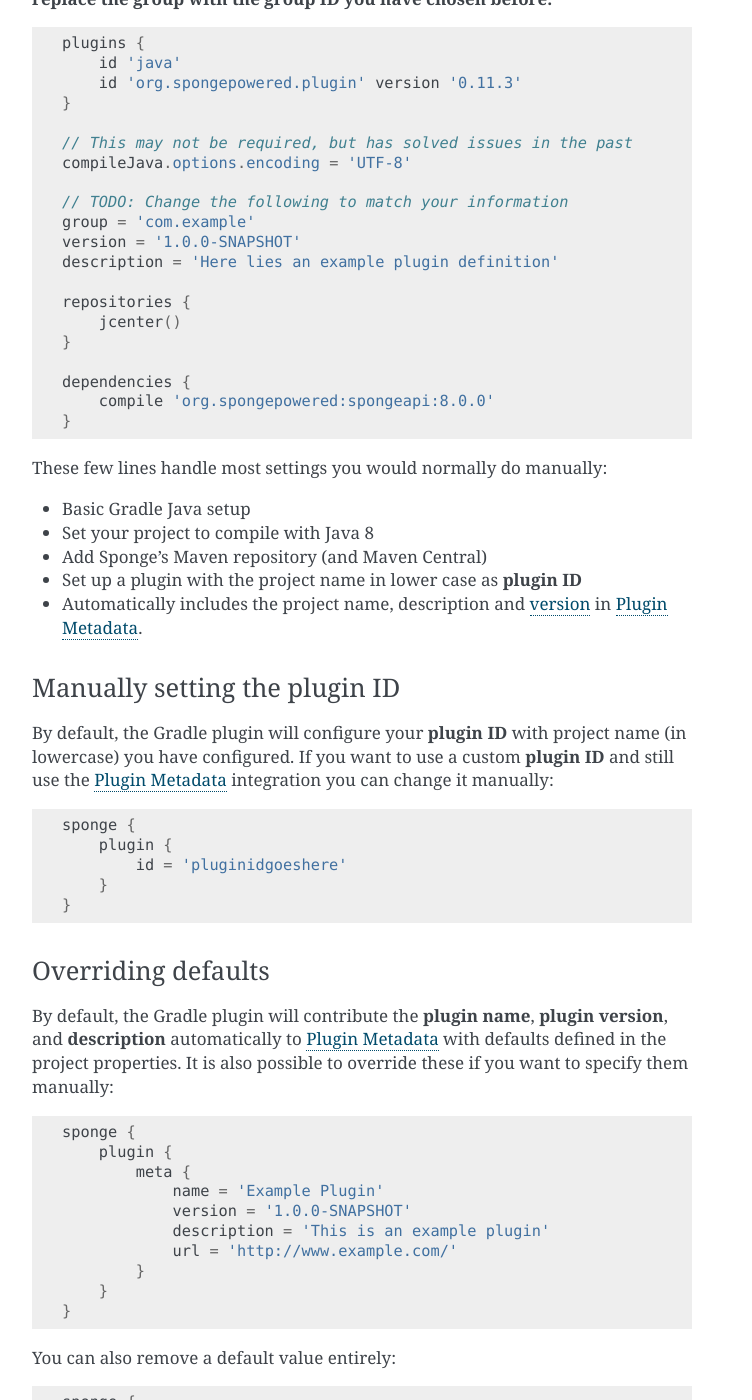
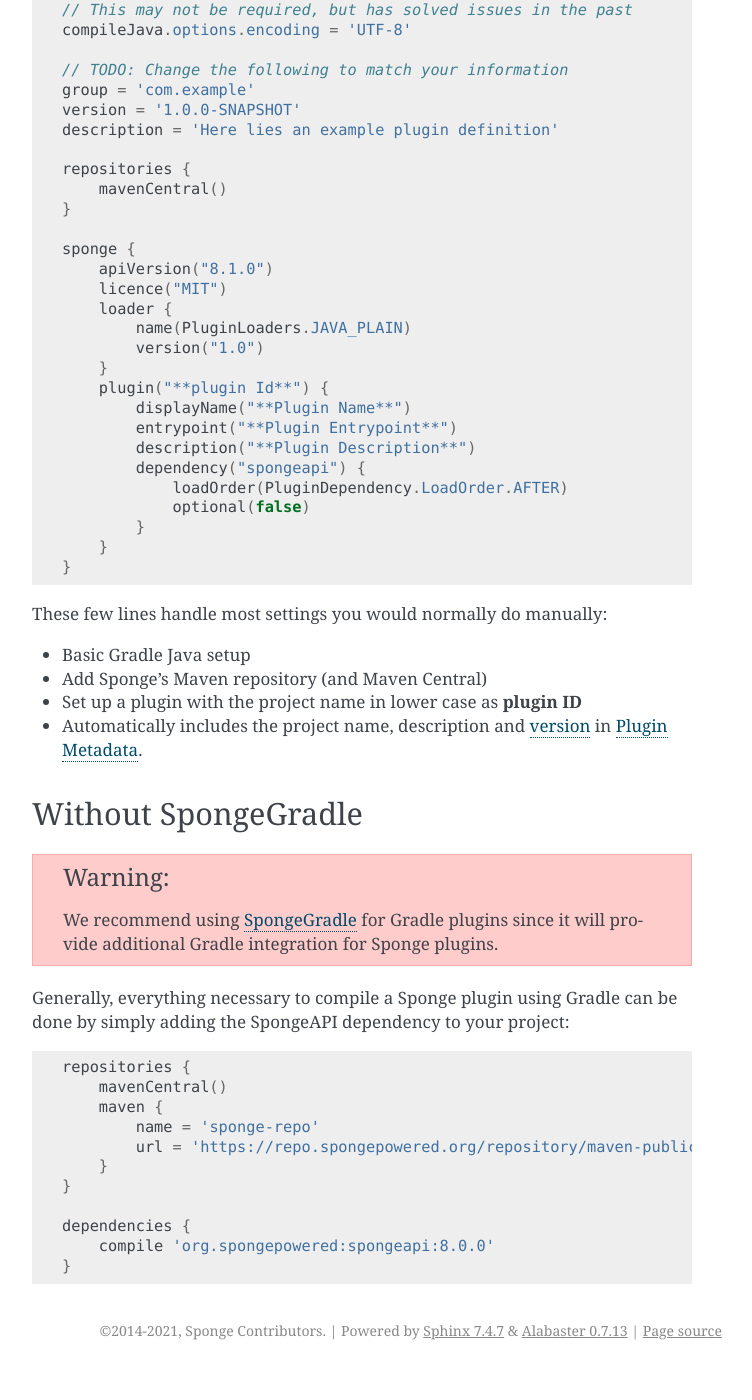
Before and after one commit to SpongePowered/SpongeDocs, a Sphinx documentation site: the page built from source/plugin/project/gradle.rst, in a window 1280 px wide and 1400 px high, scrolled down 664 px. Shown: the whole window, without its empty margins (388-1140 px from the left). Built offline with Sphinx 7.4.7, drawn with Linux system fonts in a browser that asks for light colours; after the commit the page ends 2034 px from its top, so only the background shows below that; some of the changed text lies outside the part shown.

Commit message:
Updates Setup Pages (#966)
* Updates Gradle

* Close enough

* Removes Kotlin format

```diff
--- a/source/plugin/project/gradle.rst
+++ b/source/plugin/project/gradle.rst
@@ -3,10 +3,6 @@
 =================
 
 .. _using-spongegradle:
-
-.. warning::
-    These docs were written for SpongeAPI 7 and are likely out of date.
-    `If you feel like you can help update them, please submit a PR! <https://github.com/SpongePowered/SpongeDocs>`__
 
 Using SpongeGradle
 ==================
@@ -40,69 +36,34 @@
     description = 'Here lies an example plugin definition'
 
     repositories {
-        jcenter()
+        mavenCentral()
     }
 
-    dependencies {
-        compile 'org.spongepowered:spongeapi:8.0.0'
+    sponge {
+        apiVersion("8.1.0")
+        licence("MIT")
+        loader {
+            name(PluginLoaders.JAVA_PLAIN)
+            version("1.0")
+        }
+        plugin("**plugin Id**") {
+            displayName("**Plugin Name**")
+            entrypoint("**Plugin Entrypoint**")
+            description("**Plugin Description**")
+            dependency("spongeapi") {
+                loadOrder(PluginDependency.LoadOrder.AFTER)
+                optional(false)
+            }
+        }
     }
 
 These few lines handle most settings you would normally do manually:
 
 * Basic Gradle Java setup
-* Set your project to compile with Java 8
 * Add Sponge's Maven repository (and Maven Central)
 * Set up a plugin with the project name in lower case as **plugin ID**
 * Automatically includes the project name, description and :doc:`version <../project/version-numbers>` in
   :doc:`/plugin/plugin-meta`.
-
-Manually setting the plugin ID
-~~~~~~~~~~~~~~~~~~~~~~~~~~~~~~
-
-By default, the Gradle plugin will configure your **plugin ID** with project name (in lowercase) you have configured.
-If you want to use a custom **plugin ID** and still use the :doc:`/plugin/plugin-meta` integration you can change it
-manually:
-
-.. code-block:: groovy
-
-    sponge {
-        plugin {
-            id = 'pluginidgoeshere'
-        }
-    }
-
-Overriding defaults
-~~~~~~~~~~~~~~~~~~~
-
-By default, the Gradle plugin will contribute the **plugin name**, **plugin version**, and **description** automatically
-to :doc:`/plugin/plugin-meta` with defaults defined in the project properties. It is also possible to override these if
-you want to specify them manually:
-
-.. code-block:: groovy
-
-    sponge {
-        plugin {
-            meta {
-                name = 'Example Plugin'
-                version = '1.0.0-SNAPSHOT'
-                description = 'This is an example plugin'
-                url = 'http://www.example.com/'
-            }
-        }
-    }
-
-You can also remove a default value entirely:
-
-.. code-block:: groovy
-
-    sponge {
-        plugin {
-            meta {
-                name = null
-                description = null
-            }
-        }
-    }
 
 Without SpongeGradle
 ====================
@@ -117,7 +78,7 @@
 .. code-block:: groovy
 
     repositories {
-        jcenter()
+        mavenCentral()
         maven {
             name = 'sponge-repo'
             url = 'https://repo.spongepowered.org/repository/maven-public/'
--- a/source/plugin/project/index.rst
+++ b/source/plugin/project/index.rst
@@ -1,10 +1,6 @@
 =======================
 Setting Up Your Project
 =======================
-
-.. warning::
-    These docs were written for SpongeAPI 7 and are likely out of date.
-    `If you feel like you can help update them, please submit a PR! <https://github.com/SpongePowered/SpongeDocs>`__
 
 Before you can start developing your Sponge plugin, you need to set up the SpongeAPI dependency in your project. If
 you're already experienced with your build system, below is the Maven dependency you need to add. Otherwise, there is a
```
Also changed, not shown: other parts of source/plugin/project/gradle.rst (+2 -2 lines).
